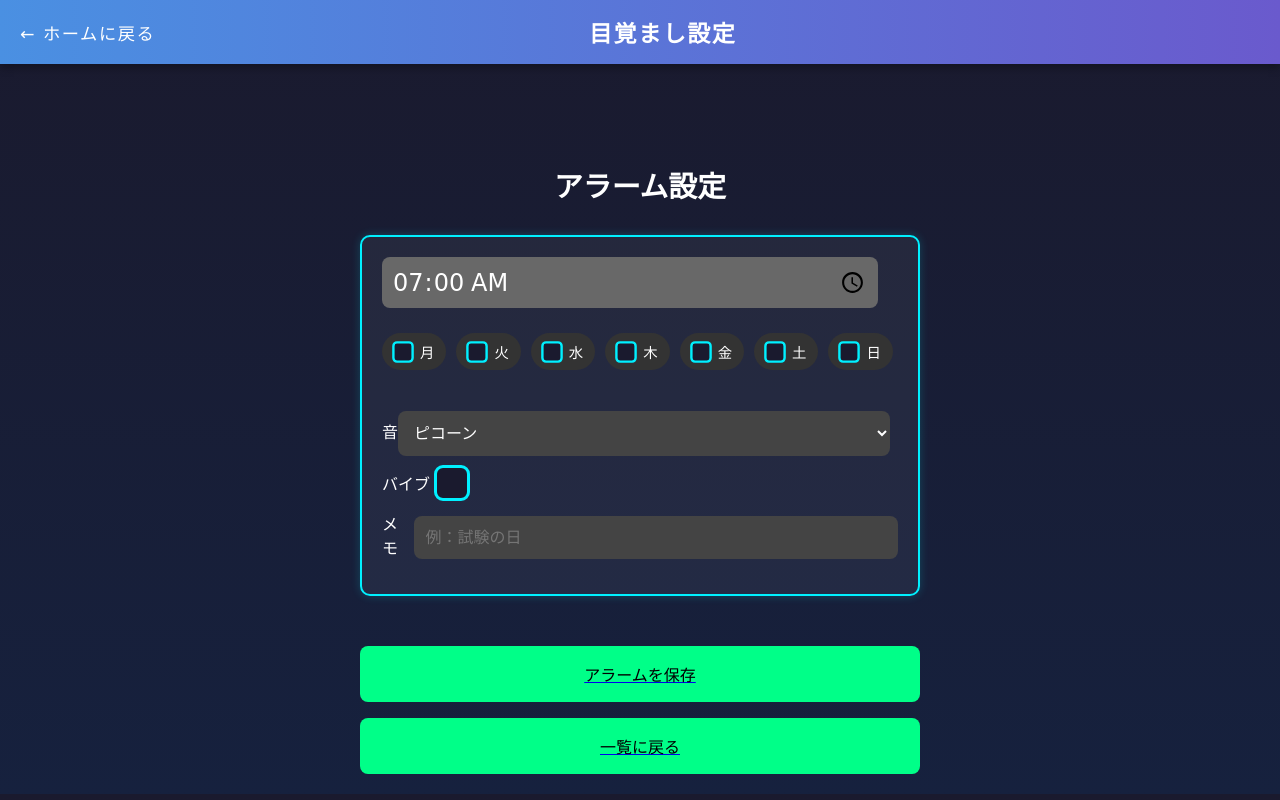
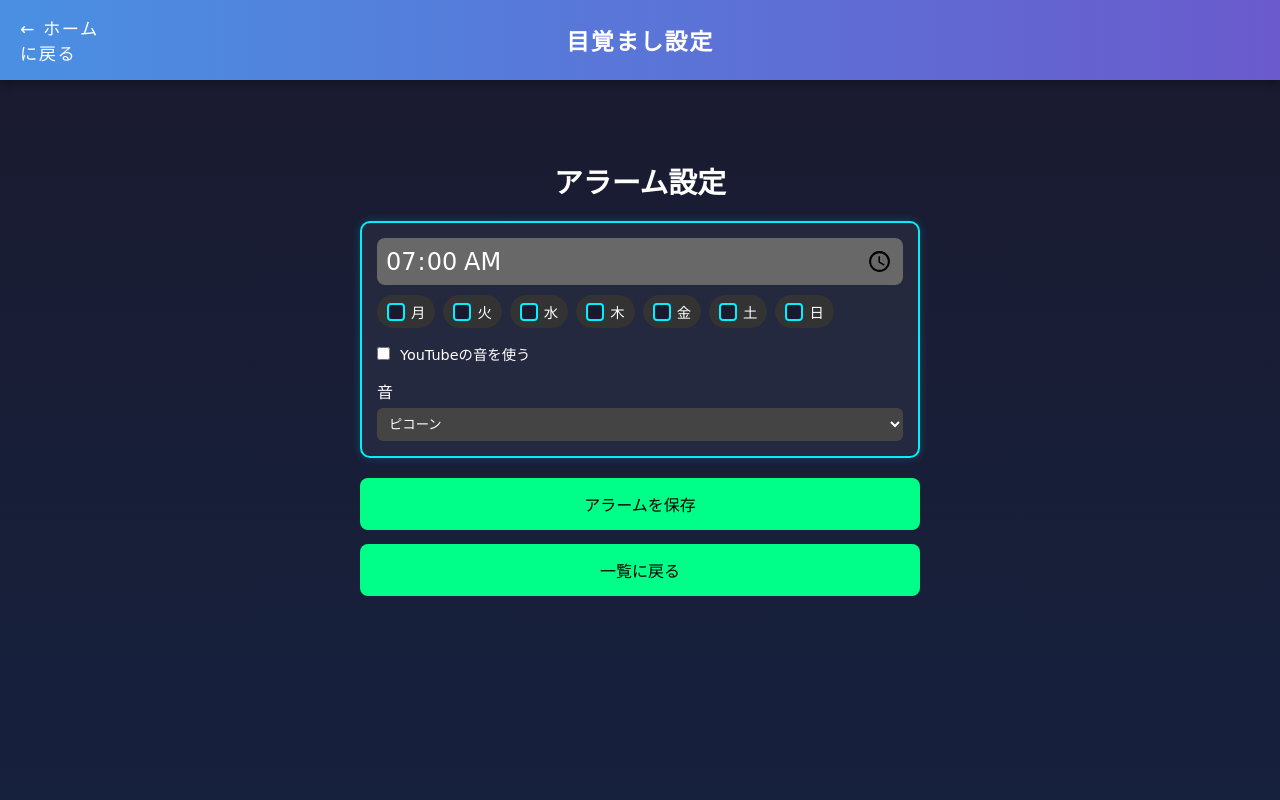
Before and after one commit to ddad-2/mezamacity, a plain HTML site: page public/HTML/alarm.html in a window 1280 px wide. Drawn offline with Linux system fonts and the light colour scheme.

Commit message:
Add files via upload

```diff
--- a/public/CSS/alarm.css
+++ b/public/CSS/alarm.css
@@ -1,177 +1,184 @@
-
-
-/* alarm.css */
+    /* リセット */
+    * {
+      margin: 0;
+      padding: 0;
+      box-sizing: border-box;
+    }
     body {
       margin: 0;
       padding: 0;
       background: linear-gradient(#1a1a2e, #16213e);
-  font-family: 'Press Start 2P', cursive;
+      font-family: 'Press Start 2P', cursive, monospace, sans-serif;
       color: #fff;
-  /* height: 100vh; を削除。stickyヘッダーがある場合、コンテンツのスクロールを妨げる可能性があります */
       display: flex;
-  flex-direction: column; /* 要素を縦に並べる */
-  /* justify-content: center; と align-items: center; は削除、
-     代わりに .main-content で中央寄せを行います */
+      flex-direction: column;
+      min-height: 100vh;
+    }
+    header {
+      width: 100vw;
+      padding: 15px 20px;
+      background: linear-gradient(to right, #4a90e2, #6a5acd);
+      color: #fff;
+      font-size: 1.2em;
+      display: flex;
+      align-items: center;
+      justify-content: space-between;
+      letter-spacing: 0.08em;
+      position: sticky;
+      top: 0;
+      left: 0;
+      z-index: 1000;
+      box-shadow: 0 4px 8px rgba(0,0,0,0.3);
+      margin: 0 auto;
+    }
+    header h1 {
+      margin: 0;
+      font-size: 1.2em;
+      flex: 1;
+      text-align: center;
+    }
+    header a.home-btn {
+      color: #fff;
+      text-decoration: none;
+      font-size: 0.9em;
+      width: 90px;
+    }
+    header span {
+      width: 90px;
     }
 
-/* 新しいメインコンテンツラッパー */
     .main-content {
-  flex-grow: 1; /* 残りのスペースを埋める */
+      flex-grow: 1;
       display: flex;
       flex-direction: column;
-  justify-content: center; /* 垂直方向の中央揃え */
-  align-items: center; /* 水平方向の中央揃え */
-  padding: 20px; /* 全体のパディング */
-  padding-top: 100px; /* ヘッダーの高さに合わせて上部にパディングを追加 */
+      justify-content: flex-start;
+      align-items: center;
+      padding: 70px 20px 20px 20px;
       box-sizing: border-box;
       width: 100%;
-  max-width: 600px; /* コンテンツの最大幅を制限 */
-  margin: 0 auto; /* 中央寄せ */
+      max-width: 600px;
+      margin: 0 auto;
     }
-
     .game-title {
       text-align: center;
-  margin-bottom: 30px; /* タイトルの下の余白 */
+      margin: 10px 0 20px 0;
       font-size: 1.8rem;
     }
-
+    form#alarm-form {
+      width: 100%;
+    }
     .alarm-panel {
       display: flex;
       flex-direction: column;
-  gap: 20px;
-  width: 100%; /* 親要素の幅いっぱいに広げる */
+      gap: 15px;
+      width: 100%;
     }
-
     .alarm-item {
       background-color: rgba(255, 255, 255, 0.05);
-  padding: 20px; /* パディングを少し増やす */
+      padding: 15px;
       border-radius: 10px;
       border: 2px solid #00f0ff;
       box-shadow: 0 0 10px #00f0ff33;
     }
-
     .alarm-time input[type='time'] {
-  width: calc(100% - 20px); /* パディングを考慮して幅を調整 */
-  font-size: 1.5rem; /* フォントサイズを大きく */
-  padding: 10px;
+      width: 100%;
+      font-size: 1.5rem;
+      padding: 8px;
       border-radius: 8px;
       background-color: #686868;
       color: #fff;
       border: none;
       font-family: 'Press Start 2P', cursive;
-  margin-bottom: 15px; /* 下の要素との余白 */
+      margin-bottom: 10px;
     }
-
-.alarm-details {
-  margin-top: 10px;
+    .alarm-settings-group {
+      display: flex;
+      flex-direction: column;
+      align-items: flex-start;
+      gap: 15px;
+      width: 100%;
     }
-
-.alarm-details label {
-  display: flex; /* flexboxを使って内部要素を配置 */
-  align-items: center; /* 垂直方向の中央揃え */
-  margin-bottom: 15px; /* 下の余白を調整 */
-  font-size: 1rem; /* フォントサイズを調整 */
-}
-
     .repeat-days {
       display: flex;
       flex-wrap: wrap;
-  gap: 10px; /* ギャップを調整 */
-  margin-bottom: 20px; /* 下の余白を調整 */
+      gap: 8px;
+      width: 100%;
     }
-
     .repeat-days label {
       background-color: #333;
-  padding: 8px 12px; /* パディングを調整 */
-  border-radius: 20px; /* 角丸を調整 */
-  cursor: pointer;
-  font-size: 0.9rem; /* フォントサイズを調整 */
+      padding: 6px 10px;
+      border-radius: 20px;
+      font-size: 0.9rem;
       display: flex;
       align-items: center;
-  white-space: nowrap; /* テキストが改行されないように */
+      white-space: nowrap;
+      gap: 6px;
+      cursor: pointer;
     }
-
     .repeat-days input[type='checkbox'] {
-  margin-right: 8px; /* チェックボックスの右側の余白 */
-  transform: scale(1.2); /* チェックボックスのサイズを調整 */
-  -webkit-appearance: none; /* デフォルトのスタイルを無効化 */
-  -moz-appearance: none;
       appearance: none;
-  width: 18px; /* カスタムチェックボックスの幅 */
-  height: 18px; /* カスタムチェックボックスの高さ */
-  border: 2px solid #00f0ff; /* チェックボックスの枠線 */
-  background-color: #1a1a2e; /* チェックボックスの背景色 */
-  border-radius: 4px; /* チェックボックスの角丸 */
-  cursor: pointer;
-  display: flex;
-  justify-content: center;
-  align-items: center;
-}
-
-.repeat-days input[type='checkbox']:checked {
-  background-color: #00ff88; /* チェックされた時の背景色 */
-  border-color: #00ff88; /* チェックされた時の枠線の色 */
-}
-
-.repeat-days input[type='checkbox']:checked::after {
-  content: '✔'; /* チェックマーク */
-  color: #1a1a2e; /* チェックマークの色 */
-  font-size: 14px;
-}
-
-.alarm-details input[type='checkbox'].alarm-vibe {
-  transform: scale(1.5); /* バイブチェックボックスを大きく */
-  margin-left: 10px;
-  cursor: pointer;
       -webkit-appearance: none;
       -moz-appearance: none;
-  appearance: none;
-  width: 24px; /* サイズを大きく */
-  height: 24px;
+      width: 18px;
+      height: 18px;
+      background-color: #1a1a2e;
       border: 2px solid #00f0ff;
+      border-radius: 4px;
+      cursor: pointer;
+      position: relative;
+    }
+    .repeat-days input[type='checkbox']:checked {
       background-color: #1a1a2e;
-  border-radius: 6px;
+      border-color: #00f0ff;
+    }
+    .repeat-days input[type='checkbox']:checked::after {
+      content: '✔';
+      color: white;
+      font-size: 12px;
+      position: absolute;
+      top: -1px;
+      left: 2px;
+      pointer-events: none;
+    }
+    .sound-option label {
+      font-size: 0.9rem;
       display: flex;
-  justify-content: center;
       align-items: center;
+      gap: 10px;
+      cursor: pointer;
     }
-
-.alarm-details input[type='checkbox'].alarm-vibe:checked {
-  background-color: #00ff88;
-  border-color: #00ff88;
+    .youtube-section,
+    .default-sound-section {
+      display: none;
+      flex-direction: column;
+      width: 100%;
     }
-
-.alarm-details input[type='checkbox'].alarm-vibe:checked::after {
-  content: '✔';
-  color: #1a1a2e;
-  font-size: 18px;
-}
-
-.alarm-details select,
-.alarm-details input[type='text'] {
-  width: calc(100% - 24px); /* パディングとボーダーを考慮して幅を調整 */
-  padding: 12px;
-  font-size: 1rem;
-  border-radius: 8px;
-  border: none;
+    .youtube-section input,
+    .default-sound-section select {
+      padding: 8px;
       background-color: #444;
       color: #fff;
+      border: none;
+      border-radius: 6px;
       font-family: 'Press Start 2P', cursive;
-  margin-top: 6px;
-  box-sizing: border-box;
     }
-
+    .default-sound-section label {
+      margin-bottom: 5px;
+    }
     .button-group {
       display: flex;
       flex-direction: column;
-  gap: 16px;
-  margin-top: 30px; /* 上部の余白を調整 */
+      gap: 14px;
+      margin-top: 20px;
+      width: 100%;
+      max-width: 600px;
+      margin-left: auto;
+      margin-right: auto;
     }
-
-.add-alarm-button,
-.home {
-  width: 100%; /* 親要素の幅いっぱいに広げる */
-  padding: 16px;
+    button.add-alarm-button,
+    a.home {
+      width: 100%;
+      padding: 14px;
       font-size: 1rem;
       background-color: #00ff88;
       border: none;
@@ -179,12 +186,12 @@ body {
       border-radius: 8px;
       cursor: pointer;
       font-family: 'Press Start 2P', cursive;
-  text-align: center; /* ボタンのテキストを中央揃え */
-  text-decoration: none; /* aタグのアンダーラインを削除 */
-  display: block; /* aタグをブロック要素にする */
+      text-align: center;
+      text-decoration: none;
+      display: block;
+      box-sizing: border-box;
     }
-
-.add-alarm-button:hover,
-.home:hover {
+    button.add-alarm-button:hover,
+    a.home:hover {
       background-color: #00cc66;
     }
--- a/public/CSS/game.css
+++ b/public/CSS/game.css
@@ -1,14 +1,27 @@
-/* ベース設定 */
-body,
-html {
+/* リセットとベース設定 */
+* {
+  box-sizing: border-box;
   margin: 0;
   padding: 0;
+}
+
+html {
   font-family: sans-serif;
-  background: #222;
+  background: #00FFFF;
   color: #fff;
-  min-height: 100vh;
+}
+
+/* ヘッダーとメインを縦に並べる */
+body {
   display: flex;
   flex-direction: column;
+  min-height: 100vh;
+  padding: 0;
+  background-color: #FFCCFF;
+}
+
+main {
+  padding: 0;
 }
 
 /* メインコンテンツを中央寄せ */
@@ -18,13 +31,12 @@ html {
   flex-direction: column;
   align-items: center;
   width: 100%;
-  max-width: 800px;
+  max-width: 70%;
   margin: 0 auto;
 }
 
 /* ステータス表示 */
 #stats {
-  margin: 0;
   padding: 10px 0;
   font-size: 18px;
   text-align: center;
@@ -35,7 +47,7 @@ html {
   display: grid;
   grid-template-columns: repeat(5, 50px);
   grid-template-rows: repeat(5, 50px);
-  gap: 2px;
+  gap: 0;
   justify-content: center;
   margin: 0 auto;
 }
@@ -46,7 +58,7 @@ html {
   height: 50px;
   background-color: #4caf50;
   background-size: cover;
-  border: 1px solid #333;
+  border: none;
   cursor: pointer;
   transition: transform 0.1s;
 }
@@ -81,6 +93,7 @@ html {
   box-shadow: none;
   transition: outline 0.2s, box-shadow 0.2s, opacity 0.2s;
 }
+
 .building-btn.active {
   outline: 4px solid #fff;
   box-shadow: 0 0 16px 4px #fff, 0 0 8px 2px #f5a623;
--- a/public/CSS/header.css
+++ b/public/CSS/header.css
@@ -5,10 +5,10 @@
   box-sizing: border-box;
 }
 
+
 /* ヘッダー本体の設定 */
 header {
-  width: 100%;
-  padding: 15px 20px;
+  width: 100vw; /* ← viewport 全幅を使う */  padding: 15px 20px;
   background: linear-gradient(to right, #4a90e2, #6a5acd);
   color: #fff;
   font-size: 1.2em;
@@ -21,14 +21,25 @@ header {
   left: 0;
   z-index: 1000;
   box-shadow: 0 4px 8px rgba(0, 0, 0, 0.3);
+  margin: 0 auto;
 }
 
 /* ヘッダー内要素の余白を除去 */
-header h1,
+
 header a,
 header span {
   margin: 0;
   padding: 0;
+}
+
+/* ヘッダー内要素の余白を除去 */
+/* header a, header span は現状のままでOK */
+
+header h1 {
+  text-align: center; /* テキストを中央寄せ */
+  margin: 0;
+  padding: 0;
+  flex-grow: 1; /* 利用可能なスペースを全て占有する */
 }
 
 /* ホームリンク */
--- a/public/CSS/setting.css
+++ b/public/CSS/setting.css
@@ -1,4 +1,10 @@
 /* setting.css */
+html {
+  margin: 0;
+  padding: 0;
+  box-sizing: border-box;
+}
+
 body {
   margin: 0;
   padding: 0;
@@ -19,7 +25,7 @@ body {
   flex-direction: column;
   justify-content: center;
   align-items: center;
-  padding-top: 80px; /* ヘッダーの高さとコンテンツの間のスペースを確保 */
+  padding-top: 40px; /* ヘッダーの高さとコンテンツの間のスペースを確保 */
   padding-bottom: 20px;
   box-sizing: border-box;
   width: 100%;
--- a/public/HTML/alarm.html
+++ b/public/HTML/alarm.html
@@ -2,75 +2,70 @@
 <html lang="ja">
 <head>
   <meta charset="UTF-8" />
-    <meta name="viewport" content="width=device-width, initial-scale=1.0" />
+  <meta name="viewport" content="width=device-width, initial-scale=1" />
   <title>目覚ましティ - アラーム設定</title>
   <link rel="stylesheet" href="../CSS/header.css" />
     <link rel="stylesheet" href="../CSS/alarm.css" />
+
 </head>
 <body>
   <header>
-      <a
-        href="../HTML/home.html"
-        class="home-btn"
-        style="color: #fff; text-decoration: none; font-size: 0.9em"
-      >
-        ← ホームに戻る
-      </a>
-      <h1 style="margin: 0; font-size: 1.2em; flex: 1; text-align: center">
-        目覚まし設定
-      </h1>
-      <span style="width: 90px"></span>
+    <a href="../HTML/home.html" class="home-btn">← ホームに戻る</a>
+    <h1>目覚まし設定</h1>
+    <span></span>
   </header>
+
   <div class="main-content">
     <h1 class="game-title">アラーム設定</h1>
-      <div class="login-panel alarm-panel">
+
+    <form id="alarm-form">
+      <div class="alarm-panel">
         <div class="alarm-item">
           <div class="alarm-time">
-            <input type="time" value="07:00" />
+            <input type="time" name="alarmTime" value="07:00" required />
           </div>
 
-          <div class="alarm-details">
+          <div class="alarm-settings-group">
             <div class="repeat-days">
-              <label><input type="checkbox" />月</label>
-              <label><input type="checkbox" />火</label>
-              <label><input type="checkbox" />水</label>
-              <label><input type="checkbox" />木</label>
-              <label><input type="checkbox" />金</label>
-              <label><input type="checkbox" />土</label>
-              <label><input type="checkbox" />日</label>
+              <label><input type="checkbox" name="weekdays" value="月" />月</label>
+              <label><input type="checkbox" name="weekdays" value="火" />火</label>
+              <label><input type="checkbox" name="weekdays" value="水" />水</label>
+              <label><input type="checkbox" name="weekdays" value="木" />木</label>
+              <label><input type="checkbox" name="weekdays" value="金" />金</label>
+              <label><input type="checkbox" name="weekdays" value="土" />土</label>
+              <label><input type="checkbox" name="weekdays" value="日" />日</label>
             </div>
 
-            <label>
-              音
-              <select class="alarm-sound">
-                <option>ピコーン</option>
-                <option>ベル</option>
-                <option>鳥のさえずり</option>
-                <option>エヴァ予告</option>
-                <option>エヴァ覚醒BGM</option>
-                <option>セブンフラッシュ</option>
-                <option>魂のルフラン</option>
+            <div class="sound-option">
+              <label><input type="checkbox" id="use-youtube" />YouTubeの音を使う</label>
+            </div>
+
+            <div class="youtube-section" id="youtube-section">
+              <label for="youtube-url">YouTubeアラームURL</label>
+              <input type="url" id="youtube-url" name="youtubeUrl" placeholder="URLを入力してください" />
+            </div>
+
+            <div class="default-sound-section" id="default-sound-section">
+              <label for="sound-a">音</label>
+              <select id="sound-a" name="soundId" required>
+                <option value="picoon">ピコーン</option>
+                <option value="bell">ベル</option>
+                <option value="bird">鳥のさえずり</option>
+                <option value="eva">エヴァ予告</option>
               </select>
-            </label>
-
-            <label>
-              バイブ <input type="checkbox" class="alarm-vibe" />
-            </label>
-
-            <label>
-              メモ <input type="text" placeholder="例：試験の日" class="alarm-note" />
-            </label>
-          </div>
-        </div>
-        <div class="button-group">
-          <a href="alarmConfimation.html" class="nav-item">
-            <button class="add-alarm-button">アラームを保存</button>
-          </a>
-          <a href="alarmConfimation.html" class="nav-item">
-            <button class="home">一覧に戻る</button>
-          </a>
             </div>
           </div>
         </div>
+      </div>
+
+      <div class="button-group">
+        <button type="submit" class="add-alarm-button">アラームを保存</button>
+        <a href="alarmConfimation.html" class="home">一覧に戻る</a>
+      </div>
+    </form>
+  </div>
+
+      <script src="../SCRIPT/alarmSettings.js"></script>
+
 </body>
 </html>
--- /dev/null
+++ b/public/SCRIPT/alarmSettings.js
@@ -0,0 +1,50 @@
+    document.addEventListener("DOMContentLoaded", () => {
+      const youtubeCheckbox = document.getElementById("use-youtube");
+      const youtubeSection = document.getElementById("youtube-section");
+      const defaultSoundSection = document.getElementById("default-sound-section");
+
+      // 初期表示
+      youtubeSection.style.display = "none";
+      defaultSoundSection.style.display = "flex";
+
+      // YouTubeチェックボックスの切替処理
+      youtubeCheckbox.addEventListener("change", () => {
+        if (youtubeCheckbox.checked) {
+          youtubeSection.style.display = "flex";
+          defaultSoundSection.style.display = "none";
+          document.getElementById("youtube-url").required = true;
+          document.getElementById("sound-a").required = false;
+        } else {
+          youtubeSection.style.display = "none";
+          defaultSoundSection.style.display = "flex";
+          document.getElementById("youtube-url").required = false;
+          document.getElementById("sound-a").required = true;
+        }
+      });
+
+      // フォーム送信処理
+      document.getElementById("alarm-form").addEventListener("submit", function(e) {
+        e.preventDefault();
+        const form = e.target;
+        const alarmTime = form.alarmTime.value;
+        const soundId = form.soundId.value;
+        const youtubeUrl = form.youtubeUrl.value;
+
+        const weekdays = Array.from(form.querySelectorAll("input[name='weekdays']:checked"))
+          .map(cb => cb.value);
+
+        // 送信内容の確認（本来はここでサーバーへ送信）
+        alert(
+          `アラーム登録内容：\n` +
+          `時刻: ${alarmTime}\n` +
+          `曜日: ${weekdays.length > 0 ? weekdays.join(" ") : "指定なし"}\n` +
+          (youtubeCheckbox.checked ? `YouTube URL: ${youtubeUrl}` : `音: ${soundId}`)
+        );
+
+        form.reset();
+        youtubeSection.style.display = "none";
+        defaultSoundSection.style.display = "flex";
+        document.getElementById("youtube-url").required = false;
+        document.getElementById("sound-a").required = true;
+      });
+    });
--- a/public/SCRIPT/game.js
+++ b/public/SCRIPT/game.js
@@ -3,11 +3,9 @@
   const style = document.createElement('style');
   style.textContent = `
     body {
-      background: #222;
-      color: #fff;
       font-family: sans-serif;
       text-align: center;
-      padding: 20px;
+      padding: 0px;
     }
     #stats {
       margin-bottom: 10px;
```
Also changed, not shown: public/CSS/alarmConfimation.css (+62 -0 lines), public/HTML/alarmConfimation.html (+14 -4 lines), public/HTML/alarmRing.html (+2 -2 lines), public/HTML/game.html (+32 -8 lines), public/HTML/home.html (+1 -1 lines), public/HTML/settings.html (+3 -3 lines), public/SCRIPT/aralmConfimation.js (added, +29 -0 lines), public/SCRIPT/register-client.js (line endings or trailing spaces). Lines whose indentation alone changed are shown as unchanged.
